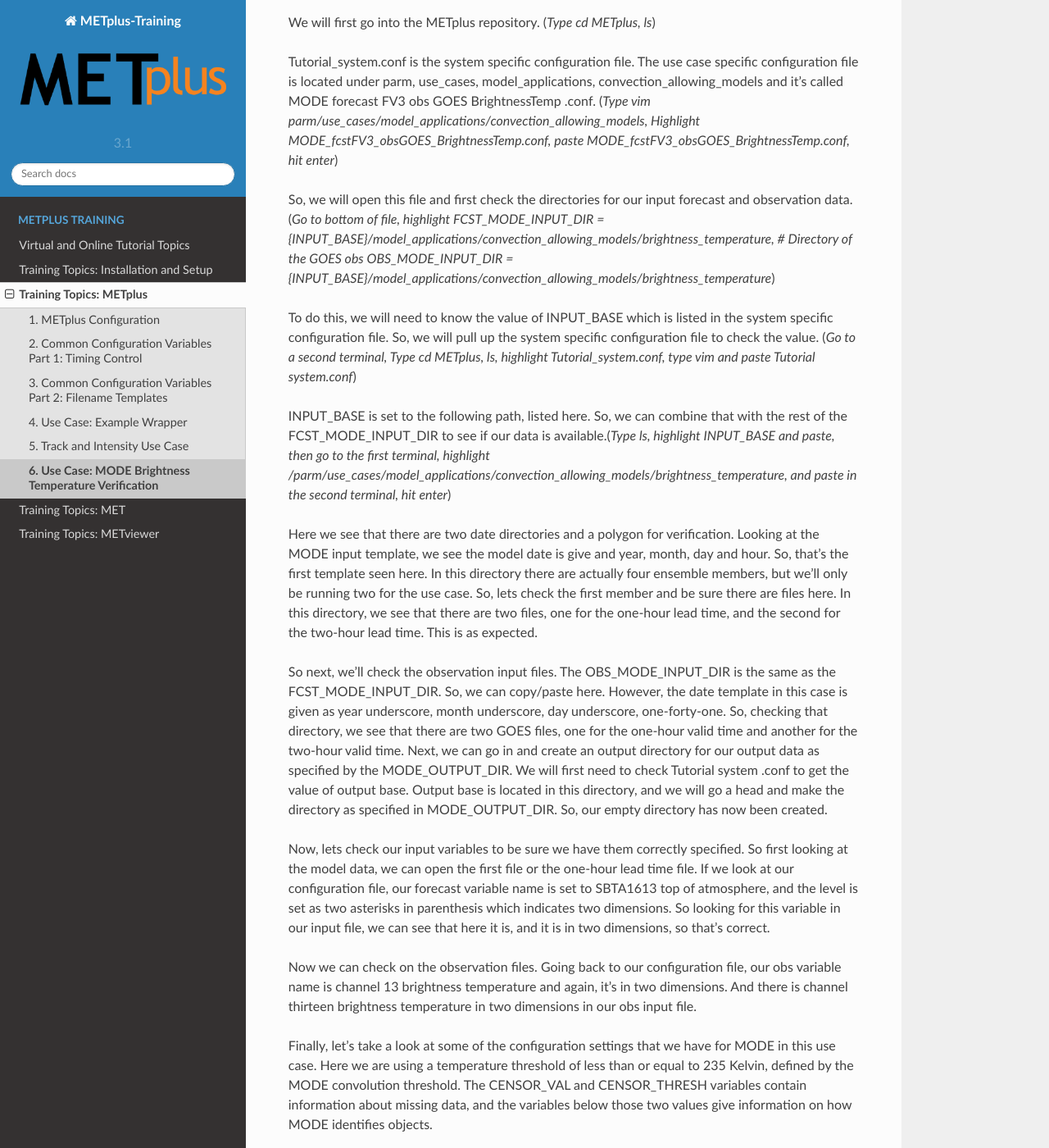
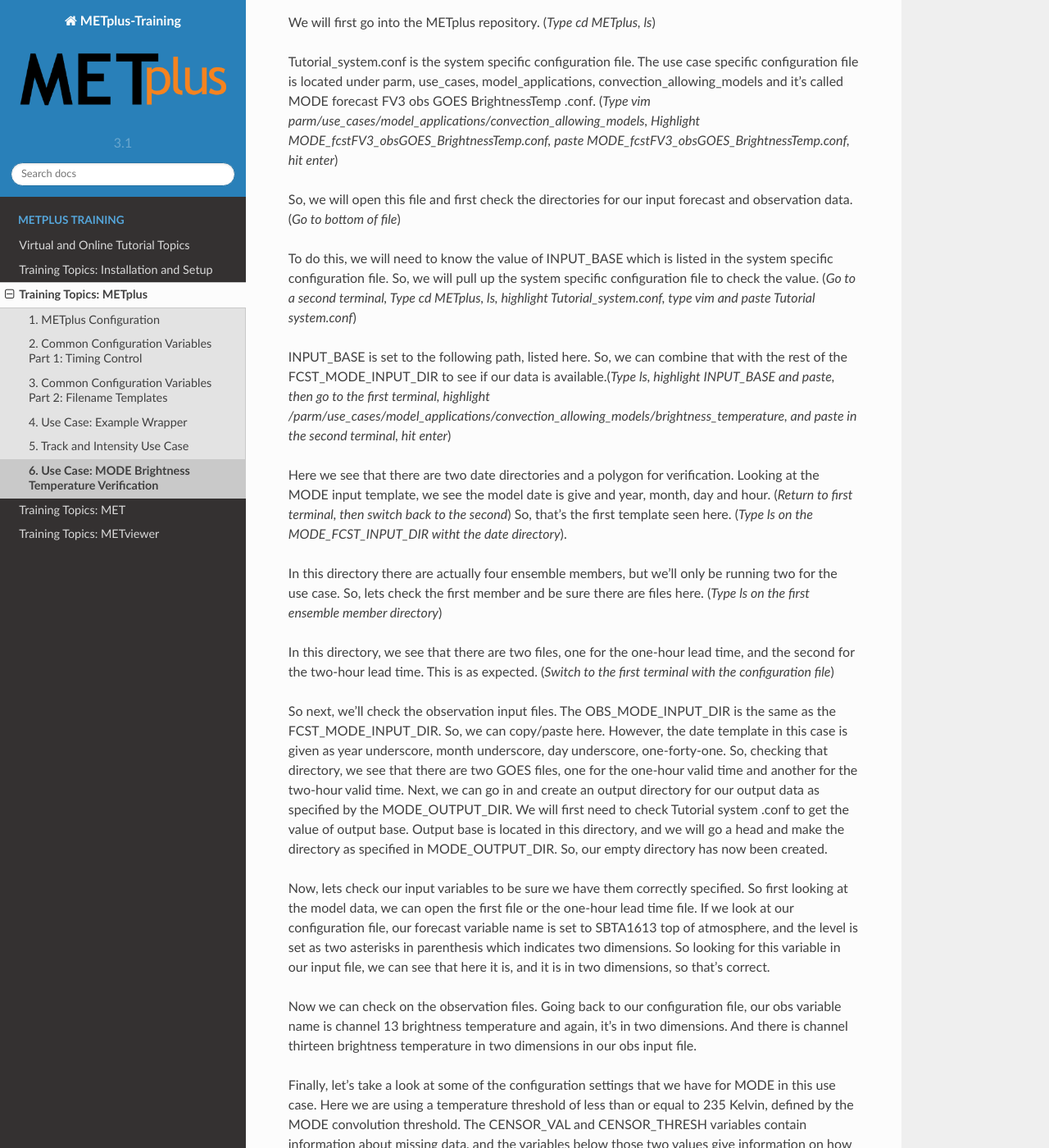
Before and after one commit to dtcenter/METplus-Training, a Sphinx documentation site: the page built from docs/modules/METplus/use_case_mode_brightness_temperature.rst, in a window 1280 px wide and 1400 px high, scrolled down 1677 px. Shown: the whole window at 82% size. Built offline with Sphinx 7.4.7 and the Read the Docs theme 2.0.0, drawn with Linux system fonts in a browser that asks for light colours.

Commit message:
Update use_case_mode_brightness_temperature.rst

```diff
--- a/docs/modules/METplus/use_case_mode_brightness_temperature.rst
+++ b/docs/modules/METplus/use_case_mode_brightness_temperature.rst
@@ -54,9 +54,7 @@
 convection_allowing_models and it’s called MODE forecast FV3 obs GOES BrightnessTemp .conf.  (*Type vim  parm/use_cases/model_applications/convection_allowing_models,
 Highlight MODE_fcstFV3_obsGOES_BrightnessTemp.conf, paste MODE_fcstFV3_obsGOES_BrightnessTemp.conf, hit enter*)
 
-So, we will open this file and first check the directories for our input forecast and observation data.  (*Go to bottom of file, highlight FCST_MODE_INPUT_DIR = \
-{INPUT_BASE}/model_applications/convection_allowing_models/brightness_temperature, # Directory of the GOES obs OBS_MODE_INPUT_DIR =
-{INPUT_BASE}/model_applications/convection_allowing_models/brightness_temperature*)
+So, we will open this file and first check the directories for our input forecast and observation data.  (*Go to bottom of file*)
 
 To do this, we will need to know the value of INPUT_BASE which is listed in the system specific configuration file.  So, we will pull up the system specific
 configuration file to check the value.  (*Go to a second terminal, Type cd METplus, ls, highlight Tutorial_system.conf, type vim and paste Tutorial system.conf*)
@@ -66,9 +64,14 @@
 paste in the second terminal, hit enter*)
 
 Here we see that there are two date directories and a polygon for verification.  Looking at the MODE input template, we see the model date is give and year, month,
-day and hour.  So, that’s the first template seen here.  In this directory there are actually four ensemble members, but we’ll only be running two for the use case.
-So, lets check the first member and be sure there are files here.  In this directory, we see that there are two files, one for the one-hour lead time, and the second
-for the two-hour lead time.  This is as expected.
+day and hour.  (*Return to first terminal, then switch back to the second*)  So, that’s the first template seen here.  (*Type ls on the MODE_FCST_INPUT_DIR witht the
+date directory*).
+
+In this directory there are actually four ensemble members, but we’ll only be running two for the use case.  So, lets check the first member and be sure there are
+files here.  (*Type ls on the first ensemble member directory*)
+
+In this directory, we see that there are two files, one for the one-hour lead time, and the second for the two-hour lead time.  This is as expected. (*Switch to
+the first terminal with the configuration file*)
 
 So next, we’ll check the observation input files.  The OBS_MODE_INPUT_DIR is the same as the FCST_MODE_INPUT_DIR.  So, we can copy/paste here.  However, the date
 template in this case is given as year underscore, month underscore, day underscore, one-forty-one.  So, checking that directory, we see that there are two GOES
```
